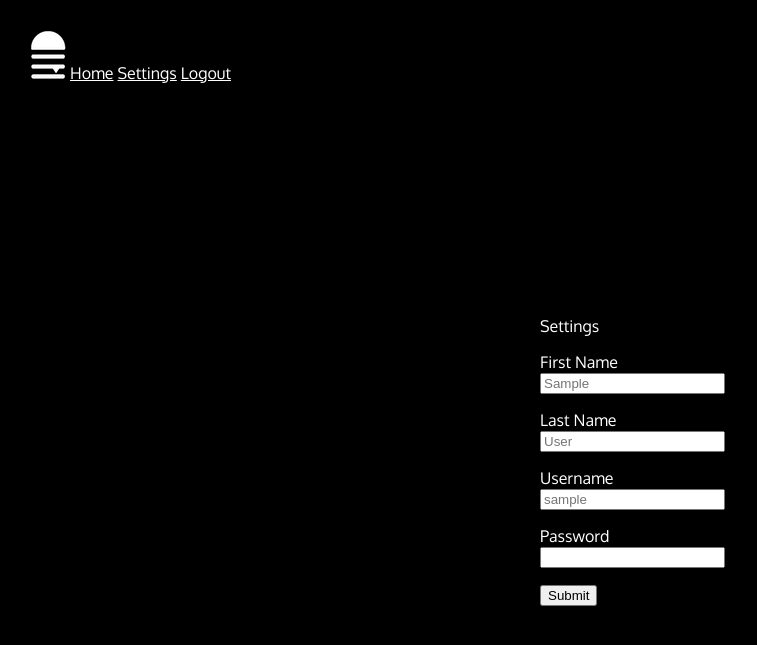
After one commit to civilwarbeard/didieataburger, a Flask app: page /settings in a window 1280 px wide. The commit adds this page. Shown: the top 645 px of the page, without its empty margins (0-757 px from the left). Run offline with Flask 2, Linux system fonts and the light colour scheme; a user stored in the database is signed in; tables that the repository leaves empty hold one stand-in row (values such as "Sample post").

Commit message:
updated templates

```diff
--- a/didieataburger/templates/ate_burger.html
+++ b/didieataburger/templates/ate_burger.html
@@ -4,7 +4,6 @@
 {% block content %}
 
 <form role="form" method="POST">
-	<div class="topleft"><img src="/static/images/burger_menu_white.png"></div>
     <div class="center"><img src="/static/images/man_who_ate128.png">
         <p>Hi {{ current_user.first_name}}!</p>
     	<p>You ate a burger!</p>
--- a/didieataburger/templates/ate_many.html
+++ b/didieataburger/templates/ate_many.html
@@ -4,7 +4,6 @@
 {% block content %}
 
 <form role="form" method="POST">
-	<div class="topleft"><img src="/static/images/burger_menu_white.png"></div>
     <div class="center"><img src="/static/images/cow128.png">
         <p>Hi {{ current_user.first_name}}!</p>
     	<p>You ate {{ burger_count }} burgers!</p>
--- a/didieataburger/templates/base.html
+++ b/didieataburger/templates/base.html
@@ -10,11 +10,13 @@
   </head>
   <body>
   {% if current_user.is_authenticated %}
-    <div class="topleft">
-      <div>
-        <img src="/static/images/burger_menu_white.png">
-      </div>
-      </div>
+    <div class="topleft"><img src="/static/images/burger_menu_white.png">
+      <a class="link" href="{{ url_for('ate') }}">Home</a>
+      <a class="link" href="{{ url_for('settings') }}">Settings</a>
+      <a class="link" href="{{ url_for('logout') }}"> Logout</a>
+    </div>
+  </div>
+  </div>
   {% endif %}
 
       {% block content %}{% endblock %}
--- a/didieataburger/templates/create.html
+++ b/didieataburger/templates/create.html
@@ -6,6 +6,8 @@
 	<div class="center">
 		<p>Create New Burgereater</p>
 			<form>
+			<p>First Name<input id="first_name" type="text" name="first_name" /></p>
+			<p>Last Name<input id="last_name" type="text" name="last_name" /></p>
 			<p>Username<input id="username" type="text" name="username" /></p>
 			<p>Password<input id="password" type="password" name="password" /></p>
 			<p><input type="submit" value="Submit"></p>
--- a/didieataburger/templates/login.html
+++ b/didieataburger/templates/login.html
@@ -8,7 +8,7 @@
 			<p>Username<input type="text" name="username" id="username" /></p>
 			<p>Password<input type="password" name="password" id="password" /></p>
 			<p><input type="submit" value="Submit"></p>
-			<p>...or <a href="{{ url_for('create') }}">New Account</a></p>
+			<p>...or <a class="link" href="{{ url_for('create') }}">New Account</a></p>
 		</div>
 	</body>
 </form>
--- /dev/null
+++ b/didieataburger/templates/settings.html
@@ -0,0 +1,20 @@
+{% extends "base.html" %}
+
+{% block content %}
+<form method="POST">
+
+	<div class="center">
+		<p>Settings</p>
+			<form>
+			<p>First Name<input id="first_name" type="text" name="first_name"
+			placeholder="{{ eater.first_name}}" /></p>
+			<p>Last Name<input id="last_name" type="text" name="last_name"
+			placeholder="{{ eater.last_name }}" /> </p>
+			<p>Username<input id="username" type="text" name="username"
+			placeholder="{{ eater.username }}" /></p>
+			<p>Password<input id="password" type="password" name="password" /></p>
+			<p><input type="submit" value="Submit"></p>
+
+	</div>
+</form>
+{% endblock %}
```
